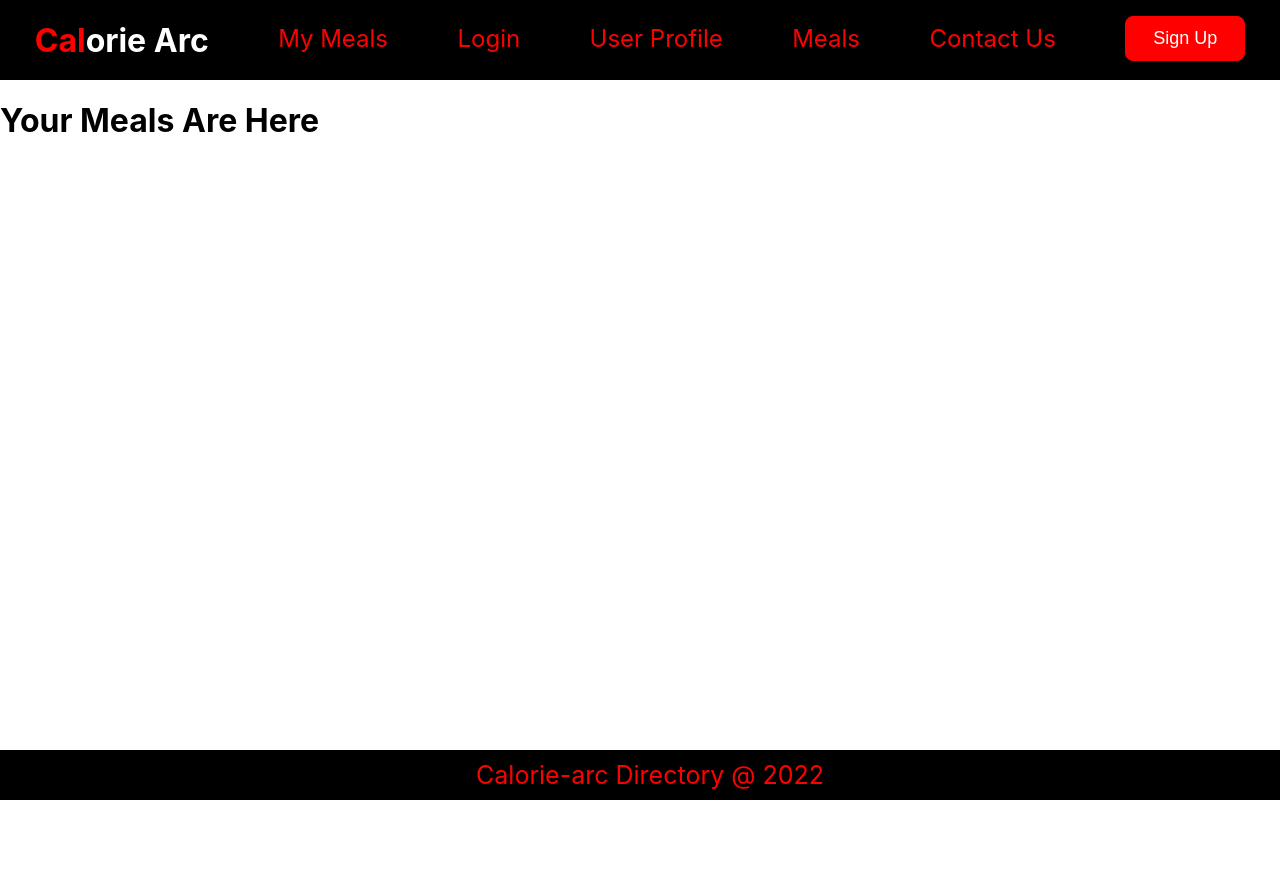
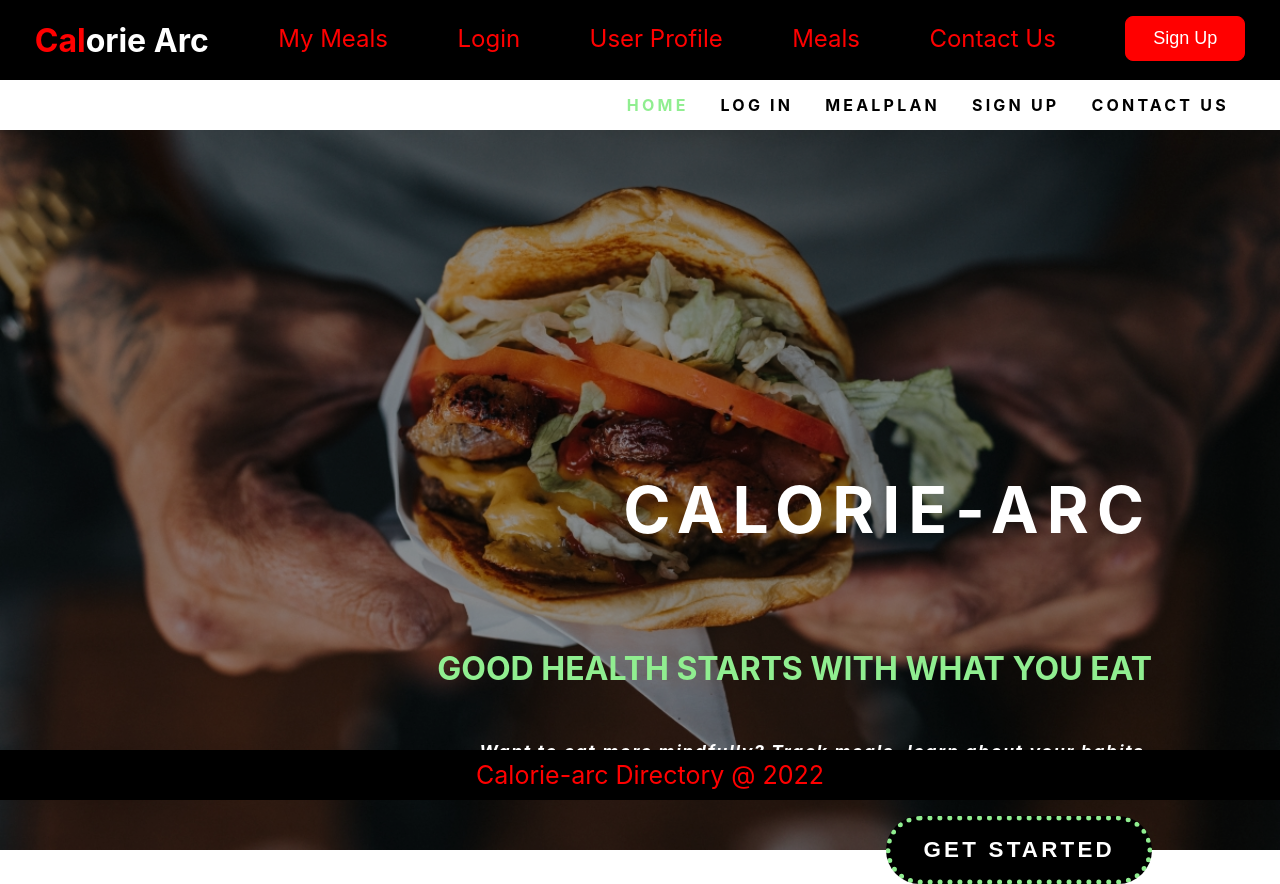
Before and after one commit to JamesMGithire/calorie-arc, a React (Create React App) app in the folder calorie_client/: page / in a window 1280 px wide. Before the commit the page ends 800 px from the top, so only its background shows below. Built offline with nearby package versions, Linux system fonts and the light colour scheme; data requests are answered from the project's data file.

Commit message:
Added landing page

```diff
--- a/calorie_client/src/components/App.js
+++ b/calorie_client/src/components/App.js
@@ -12,6 +12,7 @@ import UserProfile from "./UserProfile/Index";
 import CuisinePage from "./CuisinePage";
 import Footer from "./Footer"
 import UserDetails from "./UserDetails";
+import LandingPage from "./LandingPage/LandingPage";
 
 function App() {
   const[data,setData]=useState([])
@@ -48,7 +49,8 @@ function App() {
         <Route path="/meals" element={<CuisinePage user={user}/>}/>
         <Route path="/contact_us" element={<ContactUs/>}/>
         <Route path="/user_details" element={<UserDetails user={user}/>}/>
-        <Route path="/" element={<HomePage/>}/>
+        <Route path="/my_meals" element={<LandingPage/>}/>
+        <Route path="/" element={<LandingPage/>}/>
       </Routes>
       <Footer/>
     </div>
```
